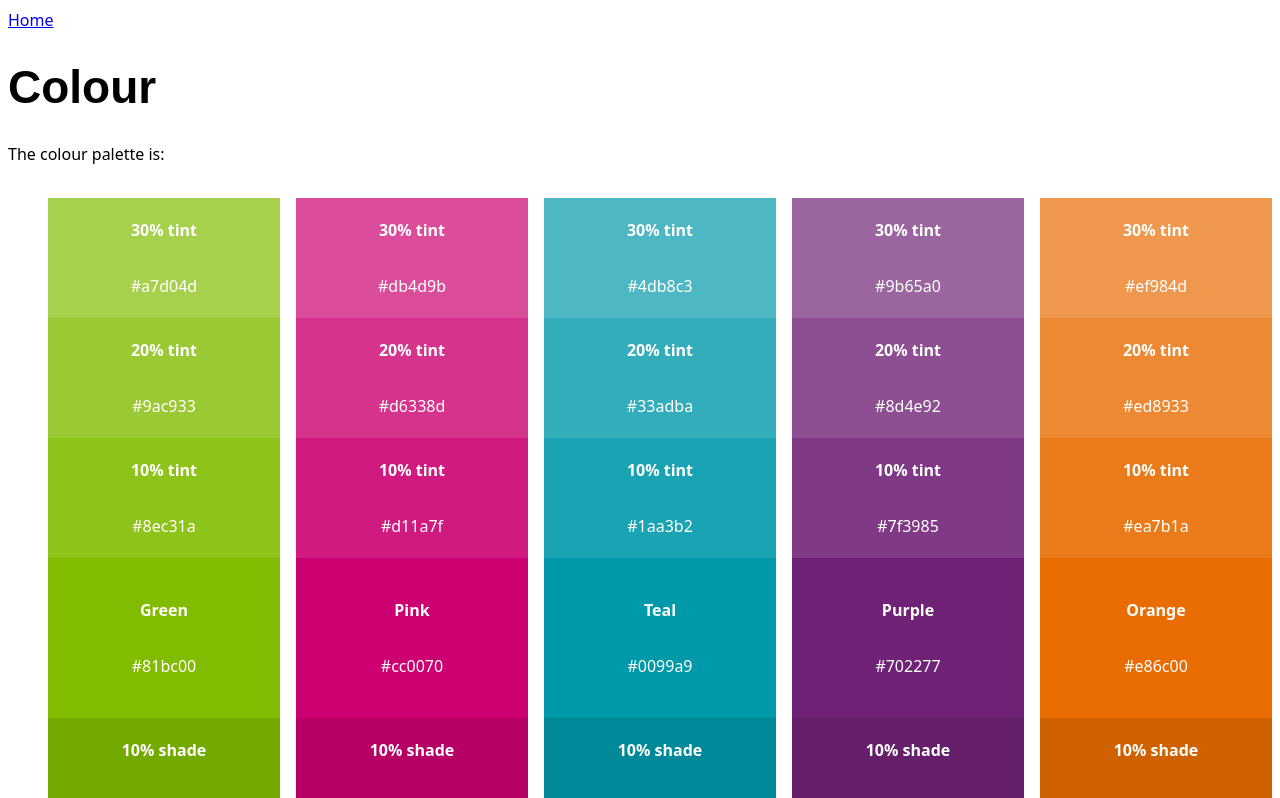
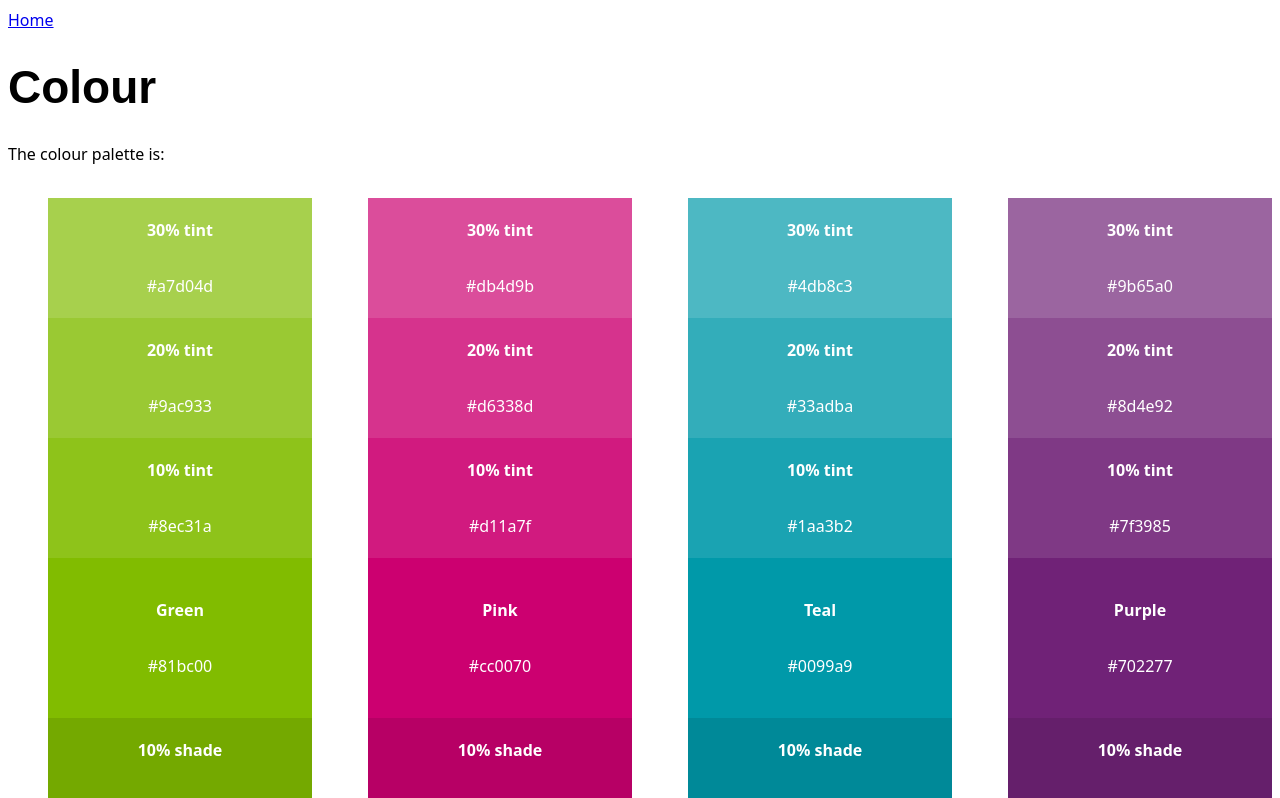
Before and after one commit to barnardos/design-system, a Gatsby app: page /colour in a window 1280 px wide. Shown: the top 798 px of the page. Built offline with nearby package versions, Linux system fonts and the light colour scheme.

Commit message:
Refactor components to accept copy as props
Use JSX spread attributes so that the leaf components needn't change.

```diff
--- a/src/components/Swatches/index.css
+++ b/src/components/Swatches/index.css
@@ -1,11 +1,11 @@
 .Swatches {
   display: flex;
   flex-wrap: wrap;
-  list-style: none;
   margin-left: -1rem;
 }
 
 .Swatches-swatchGroup {
   flex: 1 1 14rem;
+  list-style: none;
   margin: 1rem 0 0 1rem;
 }
--- a/src/components/Swatches/index.js
+++ b/src/components/Swatches/index.js
@@ -1,67 +1,26 @@
+import PropTypes from "prop-types";
 import React from "react";
 
 import Swatch from "../Swatch";
 
 import "./index.css";
 
-const Swatches = () => (
-  <ul className="Swatches">
-    <li className="Swatches-swatchGroup">
-      <Swatch label="30% tint" hex="#a7d04d" />
-      <Swatch label="20% tint" hex="#9ac933" />
-      <Swatch label="10% tint" hex="#8ec31a" />
-      <Swatch label="Green" hex="#81bc00" primary />
-      <Swatch label="10% shade" hex="#74a900" />
-      <Swatch label="20% shade" hex="#679600" />
-      <Swatch label="30% shade" hex="#5a8300" />
-    </li>
-    <li className="Swatches-swatchGroup">
-      <Swatch label="30% tint" hex="#db4d9b" />
-      <Swatch label="20% tint" hex="#d6338d" />
-      <Swatch label="10% tint" hex="#d11a7f" />
-      <Swatch label="Pink" hex="#cc0070" primary />
-      <Swatch label="10% shade" hex="#b70065" />
-      <Swatch label="20% shade" hex="#a3005a" />
-      <Swatch label="30% shade" hex="#8e004e" />
-    </li>
-    <li className="Swatches-swatchGroup">
-      <Swatch label="30% tint" hex="#4db8c3" />
-      <Swatch label="20% tint" hex="#33adba" />
-      <Swatch label="10% tint" hex="#1aa3b2" />
-      <Swatch label="Teal" hex="#0099a9" primary />
-      <Swatch label="10% shade" hex="#008998" />
-      <Swatch label="20% shade" hex="#007a87" />
-      <Swatch label="30% shade" hex="#006b76" />
-    </li>
-    <li className="Swatches-swatchGroup">
-      <Swatch label="30% tint" hex="#9b65a0" />
-      <Swatch label="20% tint" hex="#8d4e92" />
-      <Swatch label="10% tint" hex="#7f3985" />
-      <Swatch label="Purple" hex="#702277" primary />
-      <Swatch label="10% shade" hex="#651f6b" />
-      <Swatch label="20% shade" hex="#5a1b5f" />
-      <Swatch label="30% shade" hex="#4e1853" />
-    </li>
-    <li className="Swatches-swatchGroup">
-      <Swatch label="30% tint" hex="#ef984d" />
-      <Swatch label="20% tint" hex="#ed8933" />
-      <Swatch label="10% tint" hex="#ea7b1a" />
-      <Swatch label="Orange" hex="#e86c00" primary />
-      <Swatch label="10% shade" hex="#d06100" />
-      <Swatch label="20% shade" hex="#ba5600" />
-      <Swatch label="30% shade" hex="#a24b00" />
-    </li>
-    <li className="Swatches-swatchGroup">
-      <Swatch label="White" hex="#ffffff" bordered inverted primary />
-      <Swatch label="90% tint" hex="#e9e9e9" inverted />
-      <Swatch label="60% tint" hex="#a5a5a5" />
-      <Swatch label="30% tint" hex="#616161" />
-      <Swatch label="Black" hex="#1d1d1d" primary />
-    </li>
-    <li className="Swatches-swatchGroup">
-      <Swatch label="Red" hex="#c30000" primary />
-    </li>
-  </ul>
+const Swatches = ({ swatches }) => (
+  <section className="Swatches">
+    {swatches.map((swatchesGroup, index) => (
+      <ul className="Swatches-swatchGroup" key={index}>
+        {swatchesGroup.map((swatch, index) => (
+          <li className="Swatches-swatch" key={index}>
+            <Swatch {...swatch} />
+          </li>
+        ))}
+      </ul>
+    ))}
+  </section>
 );
 
+Swatches.propTypes = {
+  swatches: PropTypes.array.isRequired
+};
+
 export default Swatches;
--- a/src/pages/colour.js
+++ b/src/pages/colour.js
@@ -16,11 +16,72 @@ const Pages = () => (
     <div className="Pages-title">
       <Title>{`Colour`}</Title>
     </div>
-
     <div className="Pages-paragraph">
       <Paragraph>{`The colour palette is:`}</Paragraph>
     </div>
-    <Swatches />
+    <Swatches
+      swatches={[
+        [
+          { label: "30% tint", hex: "#a7d04d" },
+          { label: "20% tint", hex: "#9ac933" },
+          { label: "10% tint", hex: "#8ec31a" },
+          { label: "Green", hex: "#81bc00", primary: true },
+          { label: "10% shade", hex: "#74a900" },
+          { label: "20% shade", hex: "#679600" },
+          { label: "30% shade", hex: "#5a8300" }
+        ],
+        [
+          { label: "30% tint", hex: "#db4d9b" },
+          { label: "20% tint", hex: "#d6338d" },
+          { label: "10% tint", hex: "#d11a7f" },
+          { label: "Pink", hex: "#cc0070", primary: true },
+          { label: "10% shade", hex: "#b70065" },
+          { label: "20% shade", hex: "#a3005a" },
+          { label: "30% shade", hex: "#8e004e" }
+        ],
+        [
+          { label: "30% tint", hex: "#4db8c3" },
+          { label: "20% tint", hex: "#33adba" },
+          { label: "10% tint", hex: "#1aa3b2" },
+          { label: "Teal", hex: "#0099a9", primary: true },
+          { label: "10% shade", hex: "#008998" },
+          { label: "20% shade", hex: "#007a87" },
+          { label: "30% shade", hex: "#006b76" }
+        ],
+        [
+          { label: "30% tint", hex: "#9b65a0" },
+          { label: "20% tint", hex: "#8d4e92" },
+          { label: "10% tint", hex: "#7f3985" },
+          { label: "Purple", hex: "#702277", primary: true },
+          { label: "10% shade", hex: "#651f6b" },
+          { label: "20% shade", hex: "#5a1b5f" },
+          { label: "30% shade", hex: "#4e1853" }
+        ],
+        [
+          { label: "30% tint", hex: "#ef984d" },
+          { label: "20% tint", hex: "#ed8933" },
+          { label: "10% tint", hex: "#ea7b1a" },
+          { label: "Orange", hex: "#e86c00", primary: true },
+          { label: "10% shade", hex: "#d06100" },
+          { label: "20% shade", hex: "#ba5600" },
+          { label: "30% shade", hex: "#a24b00" }
+        ],
+        [
+          {
+            label: "White",
+            hex: "#ffffff",
+            bordered: true,
+            inverted: true,
+            primary: true
+          },
+          { label: "90% tint", hex: "#e9e9e9", inverted: true },
+          { label: "60% tint", hex: "#a5a5a5" },
+          { label: "30% tint", hex: "#616161" },
+          { label: "Black", hex: "#1d1d1d", primary: true }
+        ],
+        [{ label: "Red", hex: "#c30000", primary: true }]
+      ]}
+    />
     <div className="Pages-headingOne">
       <HeadingOne>{`Semantics`}</HeadingOne>
     </div>
```
Also changed, not shown: src/components/Navigation/index.js (+13 -21 lines), src/pages/index.js (+20 -1 lines).
